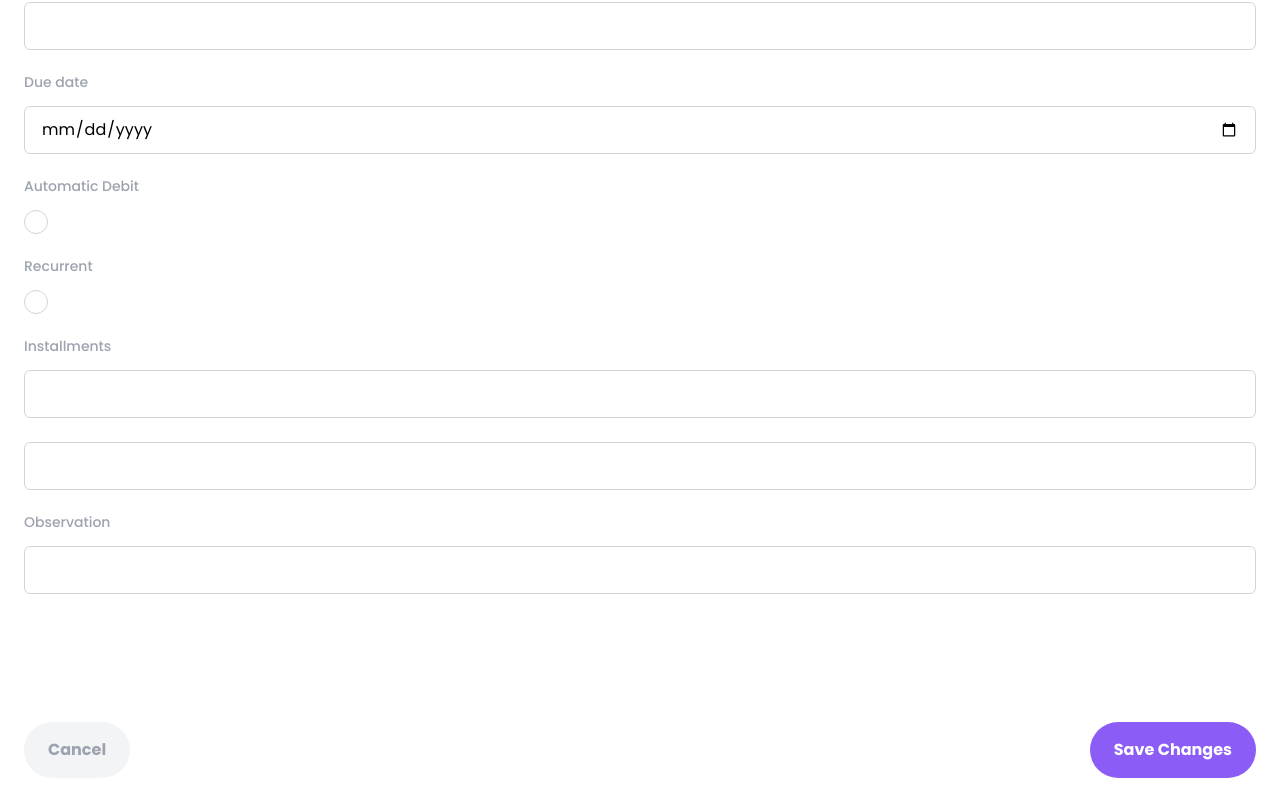
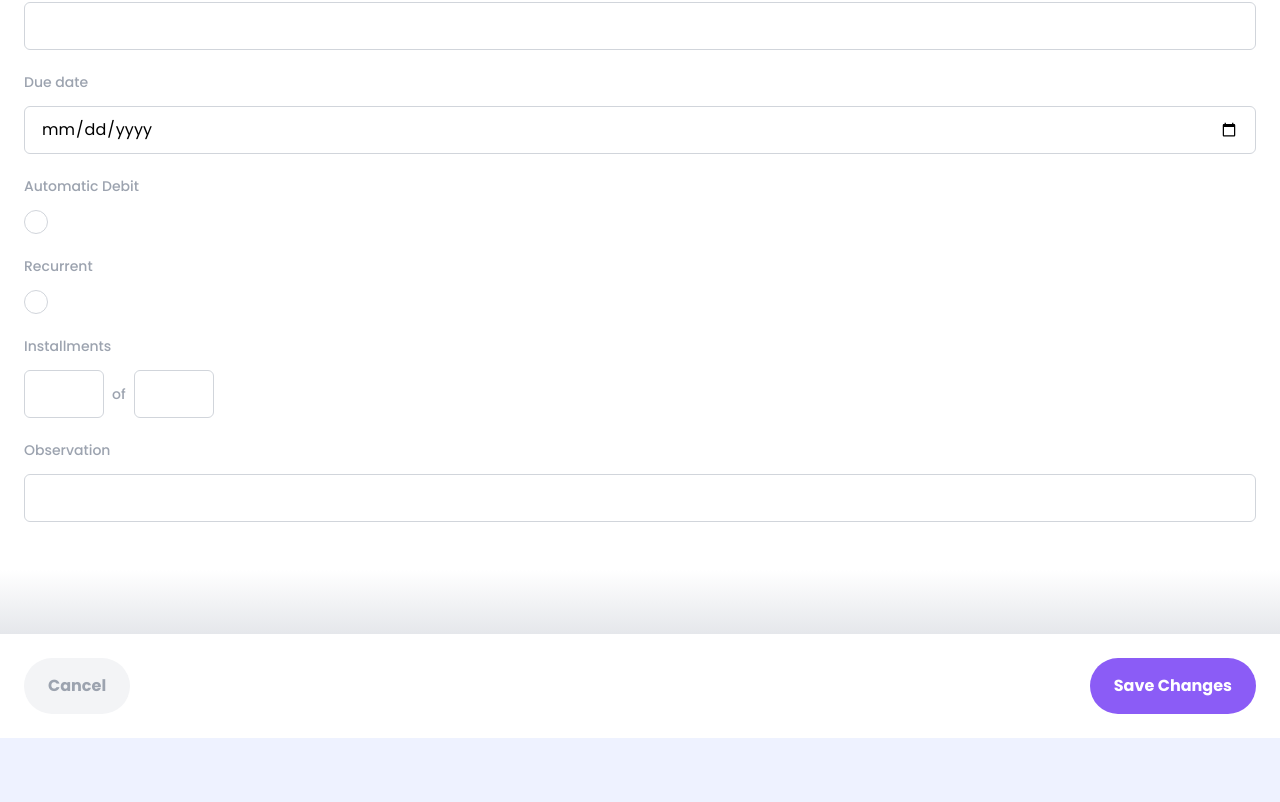
Before and after one commit to kelitasukita/myBills-next-frontend, a Next.js app: page /edit-invoice in a window 1280 px wide. Shown: the part 466-1268 px from the top of the page. After the commit the page ends 1204 px from the top, so only its background shows below. Built offline with nearby package versions, Linux system fonts and the light colour scheme.

Commit message:
Add div gradient style on bottom screen

```diff
--- a/src/app/edit-invoice/page.tsx
+++ b/src/app/edit-invoice/page.tsx
@@ -43,16 +43,20 @@ export default function EditInvoice() {
             <input className="appearance-none rounded-full checked:bg-violet-600 border border-gray-300 h-6 w-6 mb-6" type="checkbox" />
 
             <label className="body-variant text-gray-400 mb-4  ">Installments</label>
-            <input className="border border-gray-300 h-12 rounded-md p-4 mb-6" type="number" />
-            <input className="border border-gray-300 h-12 rounded-md p-4 mb-6" type="number" />
+            <div className="flex justify-start items-center">
+              <input className="border border-gray-300 h-12 w-20 rounded-md p-4 mb-6" type="number" />
+              <span className="body-variant text-gray-400 text-center mx-2 h-10">of</span>
+              <input className="border border-gray-300 h-12 w-20 rounded-md p-4 mb-6" type="number" />
+            </div>
 
             <label className="body-variant text-gray-400 mb-4  ">Observation</label>
             <input className="border border-gray-300 h-12 rounded-md p-4 mb-6" type="text" />
           </form>
         </article>
 
+        <div className="h-16 bg-line bg-gradient-to-b from-transparent to-gray-200" />
 
-        <footer className="flex justify-between items-center w-full mt-14 p-6 bg-white">
+        <footer className="flex justify-between items-center w-full p-6 bg-white">
           <button className="heading-s text-gray-400 py-5 px-6 bg-gray-100 rounded-full">Cancel</button>
           <button className="heading-s text-white py-5 px-6 bg-violet-500 rounded-full">Save Changes</button>
         </footer>
```
